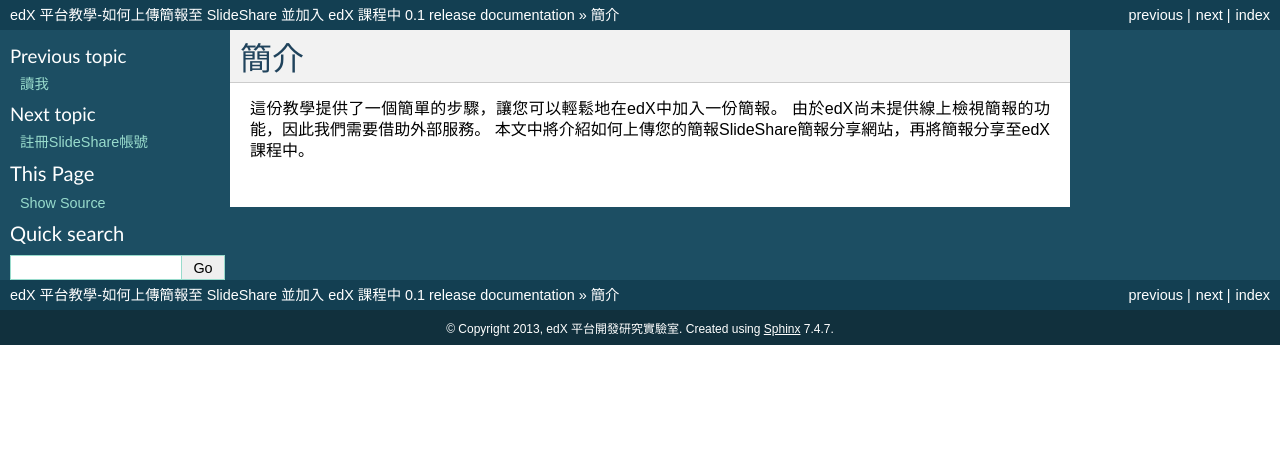
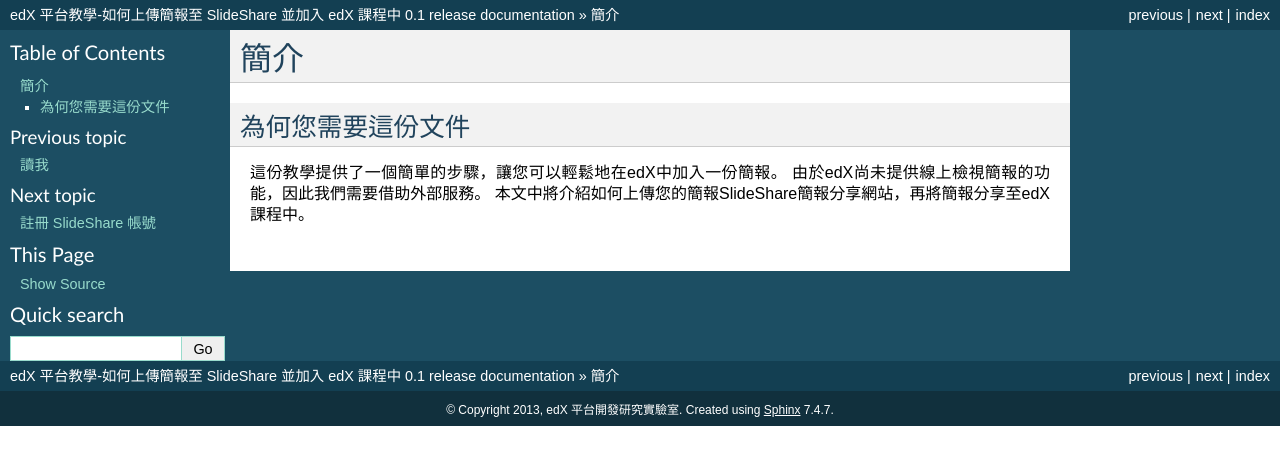
Before and after one commit to edXPDRLab/manuals, a Sphinx documentation site: the page built from docs/howto-slideshare/source/get_started.rst, in a window 1280 px wide. Shown: the top 465 px of the page. Built offline with Sphinx 7.4.7, drawn with Linux system fonts in a browser that asks for light colours; formulas are drawn with MathJax 3.

Commit message:
微調格式與篇章標題

```diff
--- a/docs/howto-slideshare/source/get_started.rst
+++ b/docs/howto-slideshare/source/get_started.rst
@@ -2,6 +2,10 @@
 簡介
 ########
 
+*****************
+為何您需要這份文件
+*****************
+
 這份教學提供了一個簡單的步驟，讓您可以輕鬆地在edX中加入一份簡報。
 由於edX尚未提供線上檢視簡報的功能，因此我們需要借助外部服務。
 本文中將介紹如何上傳您的簡報SlideShare簡報分享網站，再將簡報分享至edX課程中。
--- a/docs/howto-slideshare/source/register.rst
+++ b/docs/howto-slideshare/source/register.rst
@@ -1,6 +1,6 @@
-#################
-註冊SlideShare帳號
-#################
+###################
+註冊 SlideShare 帳號
+###################
 
 1. 首先您需要註冊一個SlideShare的帳號
    http://www.slideshare.net/
--- a/docs/howto-slideshare/source/upload.rst
+++ b/docs/howto-slideshare/source/upload.rst
@@ -1,6 +1,6 @@
-########
-上傳檔案
-########
+############
+上傳簡報檔案
+############
 
 完成SlideShare帳號註冊以後，您可以開始嘗試上傳檔案至SlideShare中
 
```
